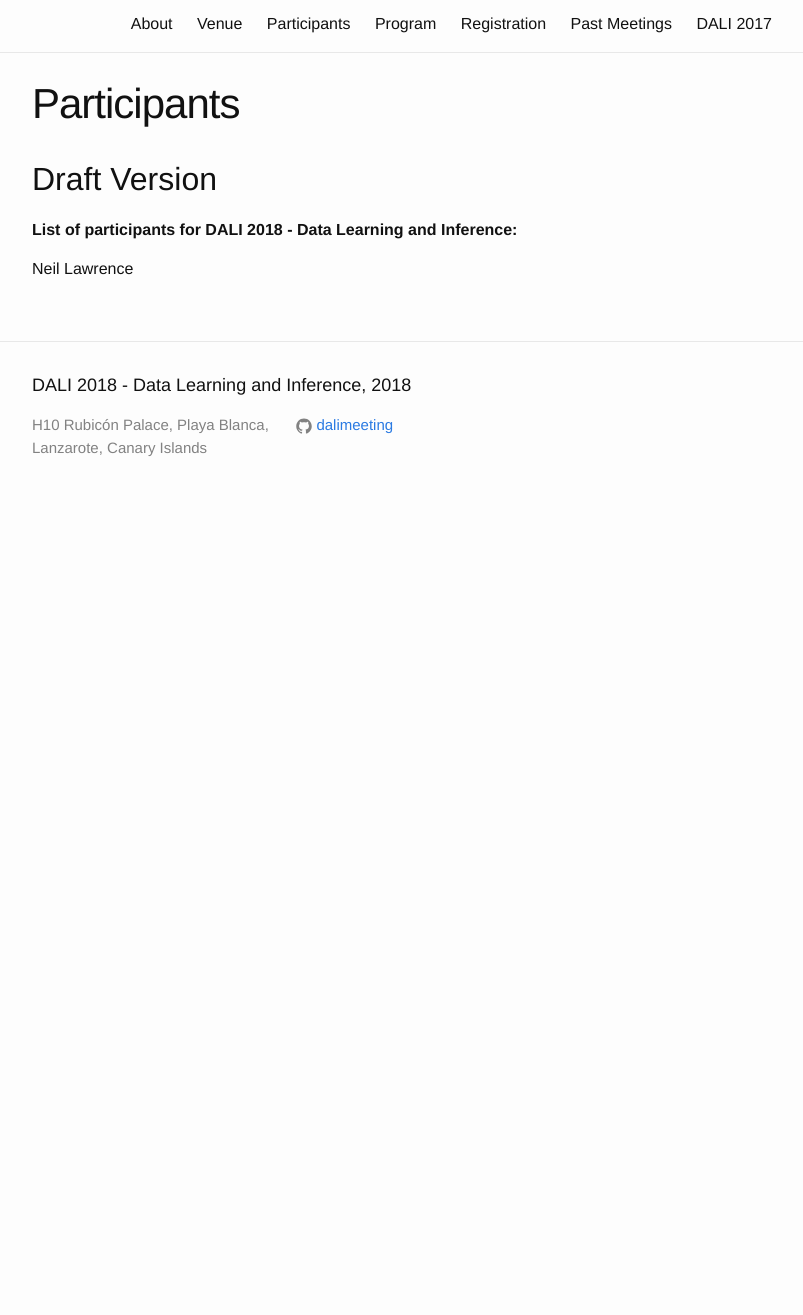
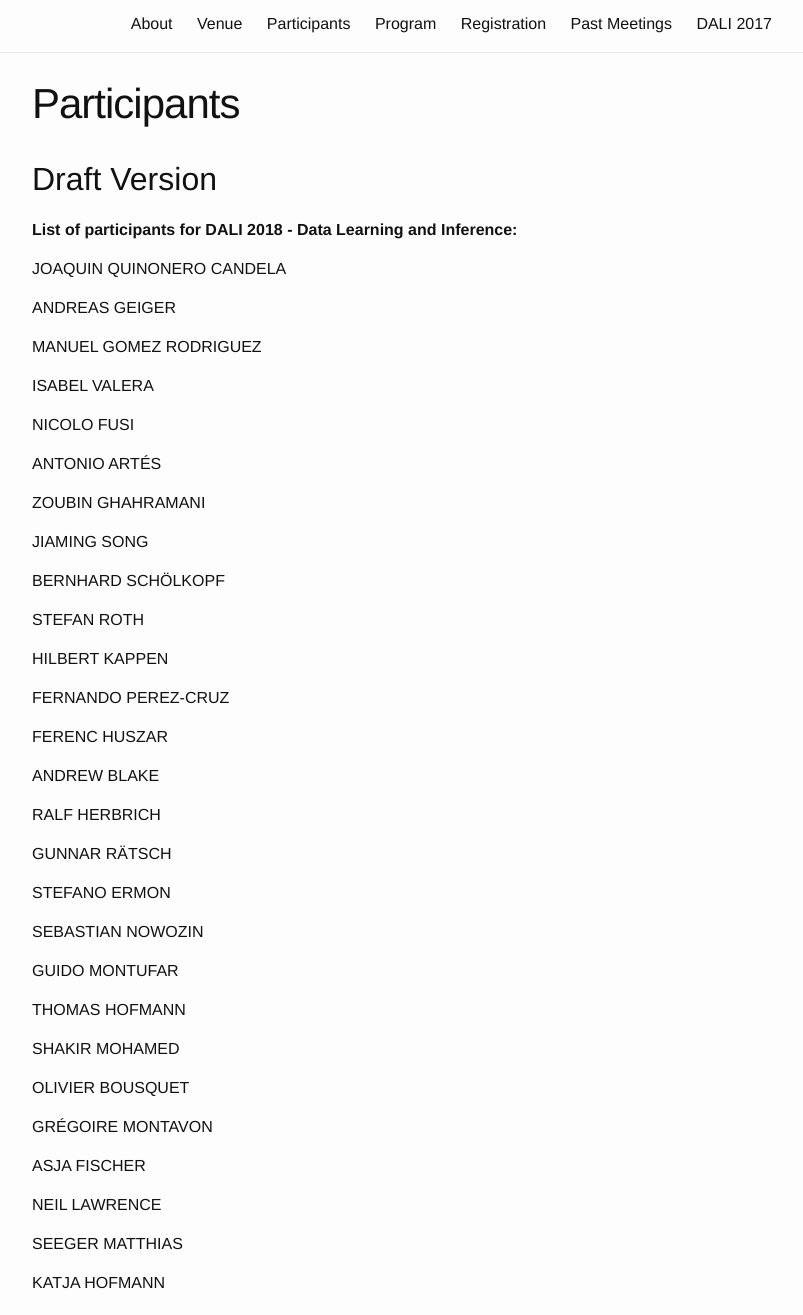
Before and after one commit to dalimeeting/dalimeeting.github.io, a Jekyll site: the page built from participants.html, in a window 1280 px wide and 1400 px high, scrolled down 270 px, cut to the strip 85-1400 px from the top of the window. Shown: the whole strip, without its empty margins (238-1041 px from the left). Built offline with Jekyll 4.4.1, drawn with Linux system fonts in a browser that asks for light colours; before the commit the page ends 900 px from its top, so only the background shows below that; some of the changed text lies outside the part shown.

Commit message:
Update participants.yml

```diff
--- a/_data/participants.yml
+++ b/_data/participants.yml
@@ -1,2 +1,110 @@
-- family: Lawrence
-  given: Neil
+- family: QUINONERO CANDELA
+  given: JOAQUIN
+- family: GEIGER
+  given: ANDREAS
+- family: GOMEZ RODRIGUEZ
+  given: MANUEL
+- family: VALERA
+  given: ISABEL
+- family: FUSI
+  given: NICOLO
+- family: ARTÉS
+  given: ANTONIO
+- family: GHAHRAMANI
+  given: ZOUBIN
+- family: SONG
+  given: JIAMING
+- family: SCHÖLKOPF
+  given: BERNHARD
+- family: ROTH
+  given: STEFAN
+- family: KAPPEN
+  given: HILBERT
+- family: PEREZ-CRUZ
+  given: FERNANDO
+- family: HUSZAR
+  given: FERENC
+- family: BLAKE
+  given: ANDREW
+- family: HERBRICH
+  given: RALF
+- family: RÄTSCH
+  given: GUNNAR
+- family: ERMON
+  given: STEFANO
+- family: NOWOZIN
+  given: SEBASTIAN
+- family: MONTUFAR
+  given: GUIDO
+- family: HOFMANN
+  given: THOMAS
+- family: MOHAMED
+  given: SHAKIR
+- family: BOUSQUET
+  given: OLIVIER
+- family: MONTAVON
+  given: GRÉGOIRE
+- family: FISCHER
+  given: ASJA
+- family: LAWRENCE
+  given: NEIL
+- family: MATTHIAS
+  given: SEEGER
+- family: HOFMANN
+  given: KATJA
+- family: SHASHUA
+  given: AMNON
+- family: GITTA
+  given: KUTYNIOK
+- family: GASCON
+  given: ADRIA
+- family: LACOSTE-JULIEN
+  given: SIMON
+- family: SZABÓ
+  given: ZOLTÁN
+- family: WELLER
+  given: ADRIAN
+- family: WACHTER
+  given: SANDRA
+- family: BONAWITZ
+  given: KEITH
+- family: MARTINEZ OLMOS
+  given: PABLO
+- family: POSNER
+  given: INGMAR
+- family: BISHOP
+  given: CHRISTOPHER
+- family: WILLIAMS
+  given: CHRISTOPHER
+- family: MNIH
+  given: ANDRIY
+- family: PONTIL
+  given: MASSIMILIANO
+- family: HARMELING
+  given: STEFAN
+- family: GUMMADI
+  given: KRISHNA
+- family: THEIS
+  given: LUCAS
+- family: BUHMANN
+  given: JOACHIM
+- family: GILLES
+  given: BLANCHARD
+- family: TEH
+  given: YEE WHYE
+- family: MANSINGHKA
+  given: VIKASH
+- family: TRESP
+  given: VOLKER
+- family: OSBORNE
+  given: MICHAEL
+- family: ROBERTS
+  given: STEPHEN
+- family: KRAUSE
+  given: ANDREAS
+- family: BLASCHKO
+  given: MATTHEW
+- family: ORBANZ
+  given: PETER
+- family: MOOIJ
+  given: JORIS
```
